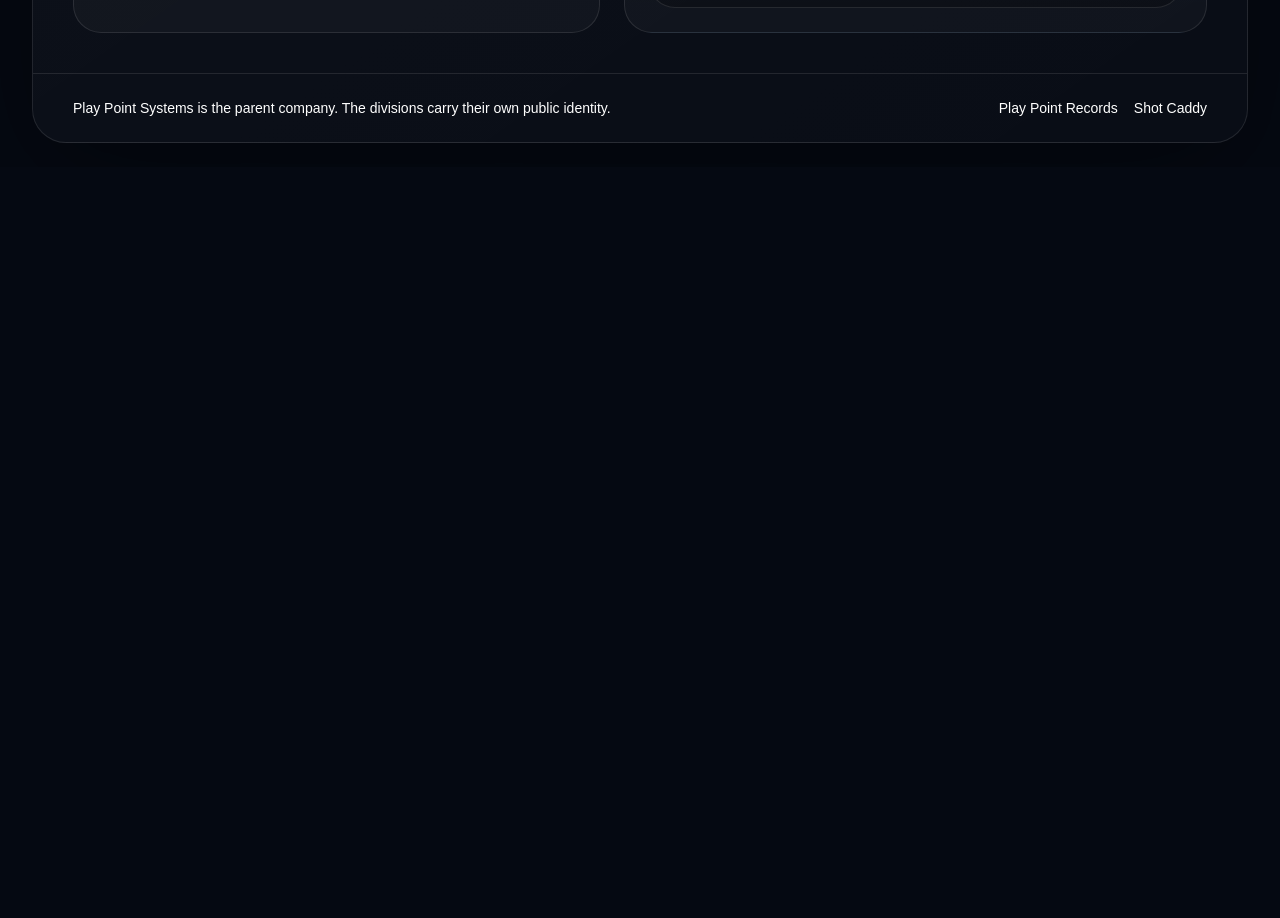
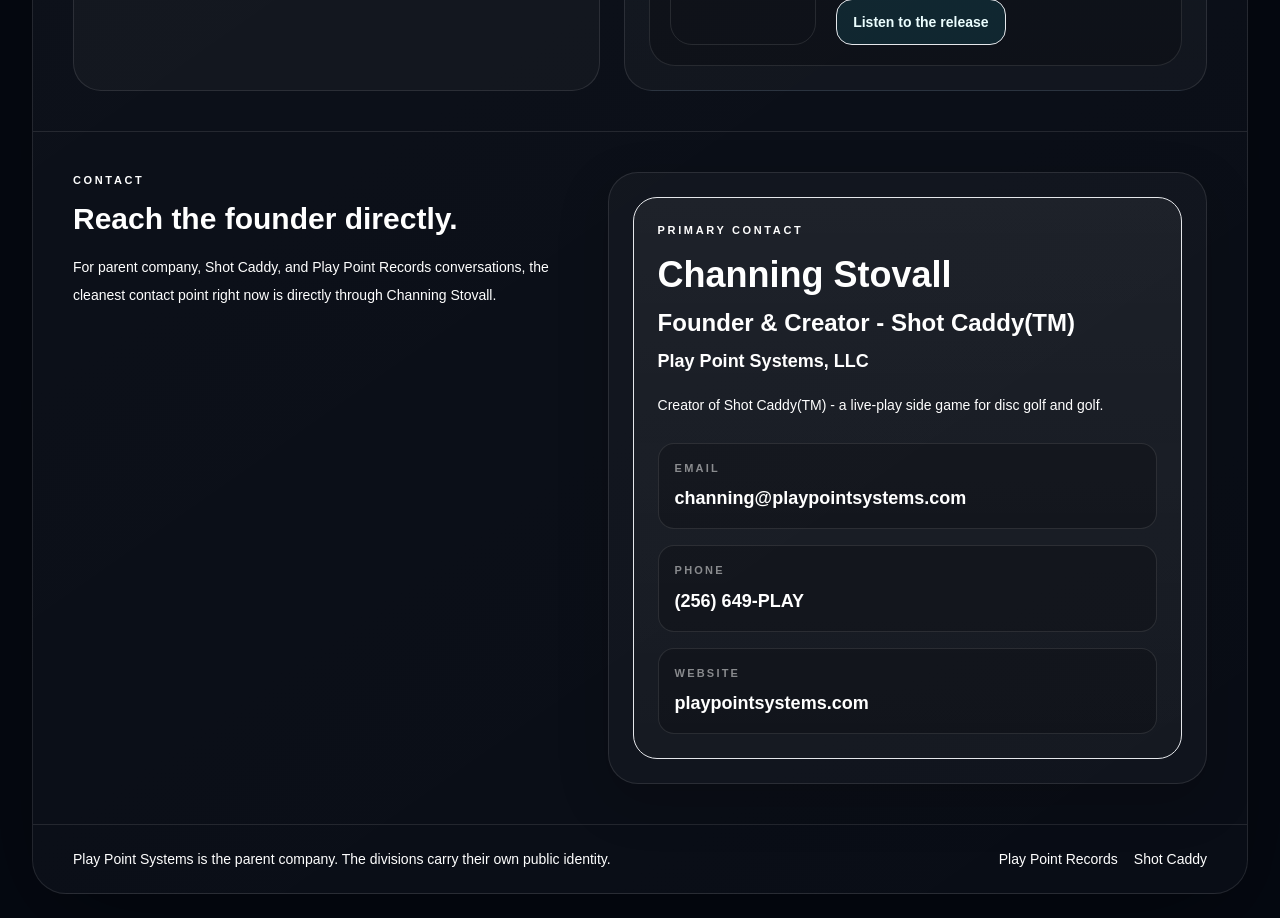
Before and after one commit to Diego91914/play-point-systems, a Next.js app: page / in a window 1280 px wide. Shown: the part 1880-2798 px from the top of the page. Before the commit the page ends 2047 px from the top, so only its background shows below. Built offline with nearby package versions, Linux system fonts and the light colour scheme.

Commit message:
Add founder contact section to homepage

```diff
--- a/app/page.tsx
+++ b/app/page.tsx
@@ -43,6 +43,16 @@
   bio: "Country Christian artist blending storytelling, faith-driven lyrics, and modern production tools into songs about redemption and truth.",
 };
 
+const founderContact = {
+  name: "Channing Stovall",
+  title: "Founder & Creator - Shot Caddy(TM)",
+  company: "Play Point Systems, LLC",
+  summary: "Creator of Shot Caddy(TM) - a live-play side game for disc golf and golf.",
+  email: "channing@playpointsystems.com",
+  phone: "(256) 649-PLAY",
+  website: "https://playpointsystems.com",
+};
+
 export default function PlayPointSystemsPage() {
   return (
     <main className="min-h-screen bg-[#050912] text-white">
@@ -69,6 +79,9 @@
                   className="rounded-full border border-white/10 px-4 py-2 transition hover:bg-white/5"
                 >
                   Records
+                </a>
+                <a href="#contact" className="rounded-full border border-white/10 px-4 py-2 transition hover:bg-white/5">
+                  Contact
                 </a>
                 <a
                   href="https://shotcaddy.net"
@@ -101,6 +114,12 @@
                     className="inline-flex rounded-2xl border border-white/15 bg-white/8 px-5 py-3 text-sm font-black text-white transition hover:bg-white/12"
                   >
                     Explore the divisions
+                  </a>
+                  <a
+                    href="#contact"
+                    className="inline-flex rounded-2xl border border-white/15 bg-white/8 px-5 py-3 text-sm font-black text-white transition hover:bg-white/12"
+                  >
+                    Contact Play Point Systems
                   </a>
                   <a
                     href="https://shotcaddy.net"
@@ -229,6 +248,56 @@
             </div>
           </section>
 
+          <section id="contact" className="border-t border-white/10 px-5 py-8 sm:px-8 lg:px-10 lg:py-10">
+            <div className="grid gap-6 lg:grid-cols-[0.92fr_1.08fr] lg:items-start">
+              <div>
+                <div className="text-[11px] font-semibold uppercase tracking-[0.24em] text-white/54">Contact</div>
+                <h2 className="mt-3 text-3xl font-black text-white">Reach the founder directly.</h2>
+                <p className="mt-4 max-w-xl text-sm leading-7 text-white/72">
+                  For parent company, Shot Caddy, and Play Point Records conversations, the cleanest contact point right now is directly through Channing Stovall.
+                </p>
+              </div>
+
+              <div className="rounded-[30px] border border-white/10 bg-white/[0.03] p-6 shadow-[0_18px_50px_rgba(0,0,0,0.22)]">
+                <div className="rounded-[24px] border border-white/8 bg-[linear-gradient(180deg,rgba(255,255,255,0.05),rgba(255,255,255,0.02))] p-6">
+                  <div className="text-[11px] font-semibold uppercase tracking-[0.24em] text-white/52">Primary Contact</div>
+                  <div className="mt-4 text-4xl font-black text-white">{founderContact.name}</div>
+                  <div className="mt-3 text-2xl font-semibold text-white/86">{founderContact.title}</div>
+                  <div className="mt-2 text-lg font-semibold text-white/62">{founderContact.company}</div>
+                  <p className="mt-4 text-sm leading-7 text-white/72">{founderContact.summary}</p>
+
+                  <div className="mt-6 grid gap-4">
+                    <a
+                      href={`mailto:${founderContact.email}`}
+                      className="rounded-2xl border border-white/10 bg-black/20 px-4 py-4 transition hover:bg-black/28"
+                    >
+                      <div className="text-[11px] font-semibold uppercase tracking-[0.2em] text-white/50">Email</div>
+                      <div className="mt-2 text-lg font-black text-white">{founderContact.email}</div>
+                    </a>
+
+                    <a
+                      href={`tel:${founderContact.phone.replace(/[^0-9]/g, "")}`}
+                      className="rounded-2xl border border-white/10 bg-black/20 px-4 py-4 transition hover:bg-black/28"
+                    >
+                      <div className="text-[11px] font-semibold uppercase tracking-[0.2em] text-white/50">Phone</div>
+                      <div className="mt-2 text-lg font-black text-white">{founderContact.phone}</div>
+                    </a>
+
+                    <a
+                      href={founderContact.website}
+                      target="_blank"
+                      rel="noreferrer"
+                      className="rounded-2xl border border-white/10 bg-black/20 px-4 py-4 transition hover:bg-black/28"
+                    >
+                      <div className="text-[11px] font-semibold uppercase tracking-[0.2em] text-white/50">Website</div>
+                      <div className="mt-2 text-lg font-black text-white">playpointsystems.com</div>
+                    </a>
+                  </div>
+                </div>
+              </div>
+            </div>
+          </section>
+
           <footer className="border-t border-white/10 px-5 py-6 sm:px-8 lg:px-10">
             <div className="flex flex-col gap-4 text-sm text-white/56 sm:flex-row sm:items-center sm:justify-between">
               <div>Play Point Systems is the parent company. The divisions carry their own public identity.</div>
```
